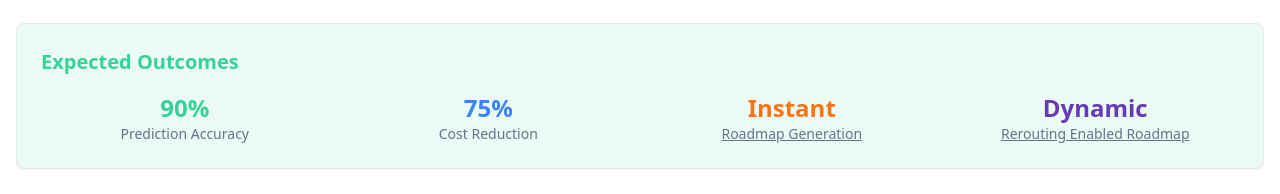
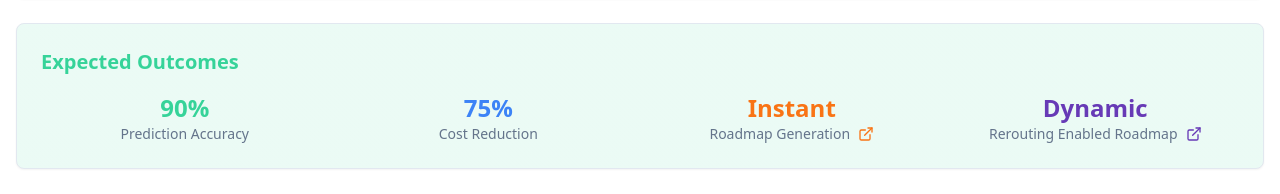
Before and after one commit to raksidehigh/summit-guide-ai, a React (Vite) app: page / in a window 1280 px wide. Shown: the part 2895-3089 px from the top of the page. Built offline with nearby package versions, Linux system fonts and the light colour scheme.

Commit message:
Add icon buttons for links
Replace text links with icon buttons for "Instant Roadmap Generation" and "Dynamic Rerouting Enabled Roadmap".

```diff
--- a/src/components/ProjectObjectives.tsx
+++ b/src/components/ProjectObjectives.tsx
@@ -1,6 +1,6 @@
 import { Card } from "@/components/ui/card";
 import { Badge } from "@/components/ui/badge";
-import { Brain, Target, Users, Zap, MessageSquare, BarChart3 } from "lucide-react";
+import { Brain, Target, Users, Zap, MessageSquare, BarChart3, ExternalLink } from "lucide-react";
 
 export const ProjectObjectives = () => {
   return (
@@ -116,16 +116,22 @@ export const ProjectObjectives = () => {
             <div className="text-sm text-muted-foreground">Cost Reduction</div>
           </div>
           <div className="text-center">
-            <a href="https://www.eduguide.co/kyo-report/samridhi-srivastava/2085/" target="_blank" rel="noopener noreferrer" className="block hover:opacity-80 transition-opacity">
-              <div className="text-2xl font-bold text-academic-orange">Instant</div>
-              <div className="text-sm text-muted-foreground underline">Roadmap Generation</div>
-            </a>
+            <div className="text-2xl font-bold text-academic-orange">Instant</div>
+            <div className="text-sm text-muted-foreground flex items-center justify-center gap-2">
+              Roadmap Generation
+              <a href="https://www.eduguide.co/kyo-report/samridhi-srivastava/2085/" target="_blank" rel="noopener noreferrer" className="text-academic-orange hover:opacity-80 transition-opacity">
+                <ExternalLink className="w-4 h-4" />
+              </a>
+            </div>
           </div>
           <div className="text-center">
-            <a href="https://www.eduguide.co/dishita-roadmap.html" target="_blank" rel="noopener noreferrer" className="block hover:opacity-80 transition-opacity">
-              <div className="text-2xl font-bold text-academic-purple">Dynamic</div>
-              <div className="text-sm text-muted-foreground underline">Rerouting Enabled Roadmap</div>
-            </a>
+            <div className="text-2xl font-bold text-academic-purple">Dynamic</div>
+            <div className="text-sm text-muted-foreground flex items-center justify-center gap-2">
+              Rerouting Enabled Roadmap
+              <a href="https://www.eduguide.co/dishita-roadmap.html" target="_blank" rel="noopener noreferrer" className="text-academic-purple hover:opacity-80 transition-opacity">
+                <ExternalLink className="w-4 h-4" />
+              </a>
+            </div>
           </div>
         </div>
       </Card>
```
